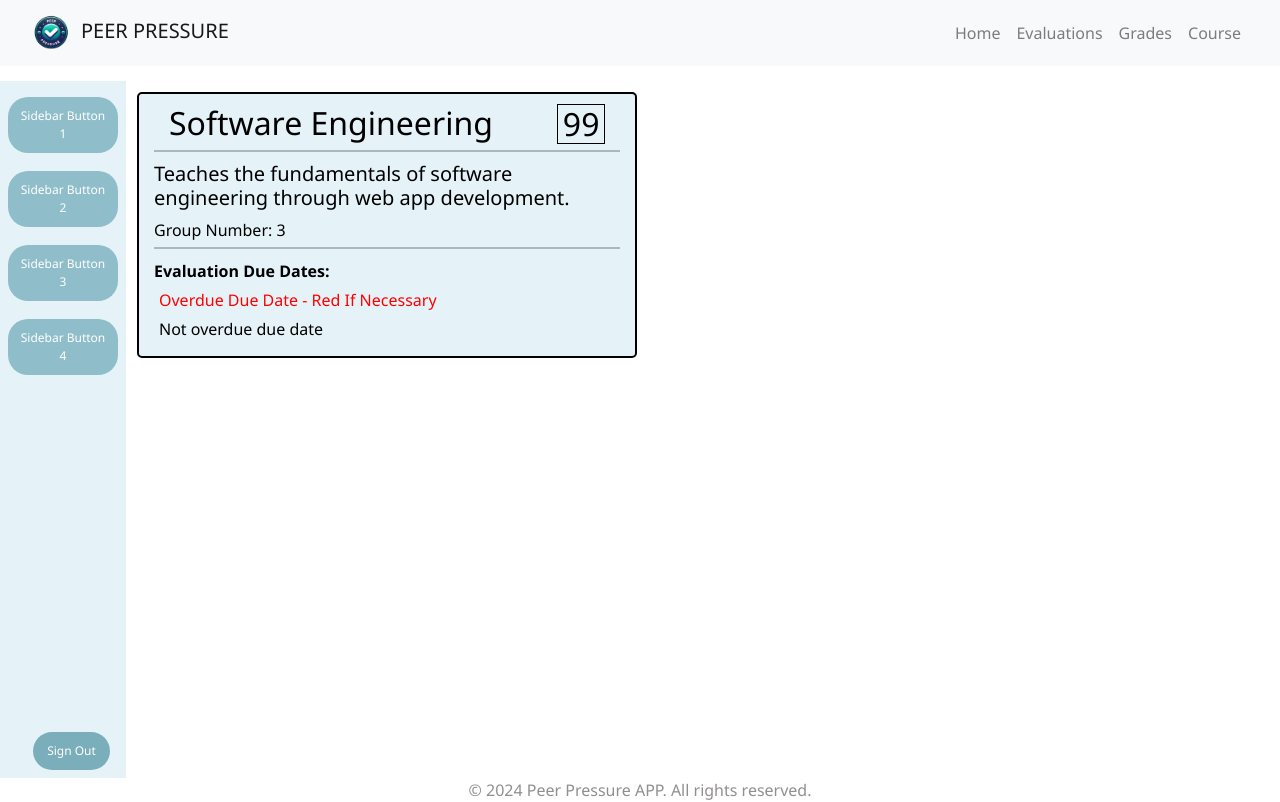
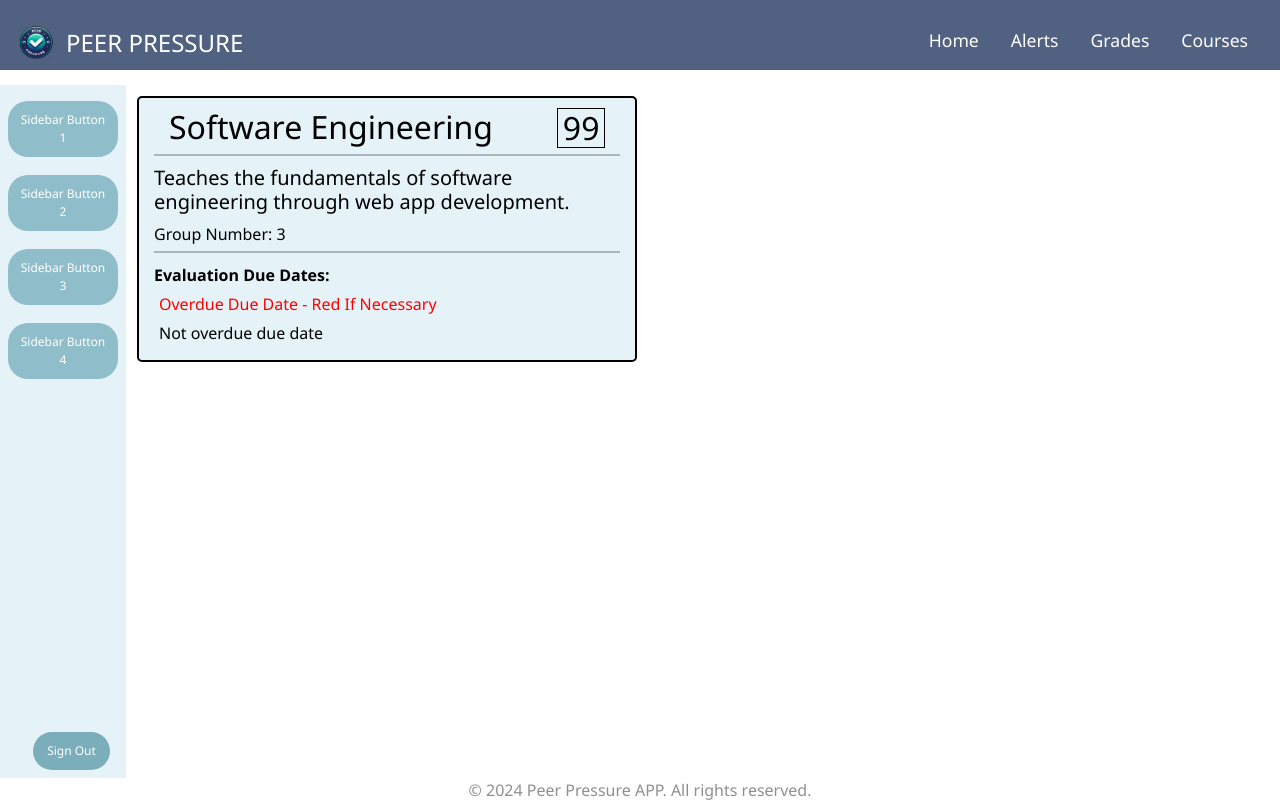
Before and after one commit to WVU-CS230-2024-05-Group02/Peer_Pressure, a React (Create React App) app: page /home in a window 1280 px wide. Built offline with nearby package versions, Linux system fonts and the light colour scheme.

Commit message:
More changes

```diff
--- a/src/App.css
+++ b/src/App.css
@@ -167,4 +167,99 @@ input::placeholder{
   height: 22px;
   color: rgb(145, 142, 142);
 }
+
+/* new */
+
+.navbar {
+  background: #516182;
+  height: 70px;
+  display: flex;
+  justify-content: center;
+  align-items: center;
+  font-size: 1.1rem;
+}
+
+.navbar__container {
+  display: flex;
+  justify-content: space-between;
+  height: 80px;
+  z-index: 1;
+  width: 100%;
+  max-width: 1500px;
+}
+
+.navbar__logo {
+  color: #fff;
+  justify-self: start;
+  cursor: pointer;
+  text-decoration: none;
+  font-size: 1.5rem;
+  display: flex;
+  align-items: center;
+  margin-bottom: 10px;
+}
+
+.navbar__menu-icon {
+  display: none;
+}
+
+.navbar__menu {
+  display: flex;
+  align-items: center;
+  list-style: none;
+  text-align: center;
+}
+
+.navbar__item {
+  height: 80px;
+}
+
+.navbar__links {
+  color: #fff;
+  text-decoration: none;
+  padding: 0.5rem 1rem;
+  height: 100%;
+  display: flex;
+  align-items: center;
+}
+
+@media screen and (max-width: 960px) {
+  .navbar__menu-icon {
+    display: block;
+    position: absolute;
+    top: 0;
+    right: 0;
+    transform: translate(-100%, 60%);
+    font-size: 1.8rem;
+    cursor: pointer;
+  }
+
+  .navbar__menu {
+    display: flex;
+    flex-direction: column;
+    width: 100%;
+    height: 90vh;
+    position: absolute;
+    top: 80px;
+    left: -100%;
+    opacity: 1;
+    transition: all 0.5s ease;
+  }
+
+  .navbar__menu.active {
+    background: #333;
+    left: 0;
+    opacity: 1;
+    transition: all 0.5s ease;
+    z-index: 1;
+  }
+
+  .navbar__links {
+    text-align: center;
+    padding: 2rem;
+    width: 100%;
+    display: table;
+  }
+}
+
 /* End of Generic */
--- a/src/components/Navbar.js
+++ b/src/components/Navbar.js
@@ -1,115 +1,179 @@
-// import React, {useState, useEffect} from 'react';
-// import 'bootstrap/dist/css/bootstrap.css';
-// import { Link } from 'react-router-dom';
-// import { set } from 'react-hook-form';
-// import './Navbar.css';
-// import { Button } from './Button';
+// // import React, {useState, useEffect} from 'react';
+// // import 'bootstrap/dist/css/bootstrap.css';
+// // import { Link } from 'react-router-dom';
+// // import { set } from 'react-hook-form';
+// // import './Navbar.css';
+// // import { Button } from './Button';
 
-// function Navbar() {
-//   const [click, setClick] = useState(false);
-//   const[button, setButton] = useState(true);
+// // function Navbar() {
+// //   const [click, setClick] = useState(false);
+// //   const[button, setButton] = useState(true);
 
-//   const handleClick = () => setClick(!click);
-//   const closeMobileMenu = () => setClick(false);
+// //   const handleClick = () => setClick(!click);
+// //   const closeMobileMenu = () => setClick(false);
 
-//   const showButton = () => {
-//     if(window.innerWidth <= 960){
-//       setButton(false);
-//     } else {
-//       setButton(true);
-//     }
-//   };
+// //   const showButton = () => {
+// //     if(window.innerWidth <= 960){
+// //       setButton(false);
+// //     } else {
+// //       setButton(true);
+// //     }
+// //   };
 
-//   useEffect(() => {
-//     showButton();
-//   }, []);
+// //   useEffect(() => {
+// //     showButton();
+// //   }, []);
 
 
-//   window.addEventListener('resize', showButton);
+// //   window.addEventListener('resize', showButton);
 
-//   return (
-//     <>
-//     <nav className="navbar">
-//       <div className='navbar-container'>
-//         <Link to='/' className='navbar-logo' onClick={closeMobileMenu}>
-//           <img src="/PeerPressureLogo.png" alt="Peer Pressure Logo" style={{ width: '40px', height: '40px', marginRight: '10px' }} />
-//           PEER PRESSURE
-//         </Link>
-//         <div className='menu-icon' onClick={handleClick}>
-//           <i className={click ? 'fas-fa-times': 'fa-solid fa-bars'} />
-//         </div>
-//         <ul className={click ? 'nav-menu active' : 'nav-memu'}>
-//           <li className='nav-item'>
-//             <link to='/' className='nav-links' onClick={closeMobileMenu}>
-//               Button1
-//             </link>
-//           </li>
-//           <li className='nav-item'>
-//             <link to='/button2' className='nav-links' onClick={closeMobileMenu}>
-//               Button2
-//             </link>
-//           </li>
-//           <li className='nav-item'>
-//             <link to='/button3' className='nav-links' onClick={closeMobileMenu}>
-//               Button3
-//             </link>
-//           </li>
-//           <li className='nav-item'>
-//             <link to='/sign-out' className='nav-links-mobile' onClick={closeMobileMenu}>
-//               Sign Out
-//             </link>
-//           </li>
-//         </ul>
-//         {button && <Button buttonStyle='btn--outline'>SIGN OUT</Button>}
-//       </div>
-//     </nav>
-//     </>
-//   );
-// };
+// //   return (
+// //     <>
+// //     <nav className="navbar">
+// //       <div className='navbar-container'>
+// //         <Link to='/' className='navbar-logo' onClick={closeMobileMenu}>
+// //           <img src="/PeerPressureLogo.png" alt="Peer Pressure Logo" style={{ width: '40px', height: '40px', marginRight: '10px' }} />
+// //           PEER PRESSURE
+// //         </Link>
+// //         <div className='menu-icon' onClick={handleClick}>
+// //           <i className={click ? 'fas-fa-times': 'fa-solid fa-bars'} />
+// //         </div>
+// //         <ul className={click ? 'nav-menu active' : 'nav-memu'}>
+// //           <li className='nav-item'>
+// //             <link to='/' className='nav-links' onClick={closeMobileMenu}>
+// //               Button1
+// //             </link>
+// //           </li>
+// //           <li className='nav-item'>
+// //             <link to='/button2' className='nav-links' onClick={closeMobileMenu}>
+// //               Button2
+// //             </link>
+// //           </li>
+// //           <li className='nav-item'>
+// //             <link to='/button3' className='nav-links' onClick={closeMobileMenu}>
+// //               Button3
+// //             </link>
+// //           </li>
+// //           <li className='nav-item'>
+// //             <link to='/sign-out' className='nav-links-mobile' onClick={closeMobileMenu}>
+// //               Sign Out
+// //             </link>
+// //           </li>
+// //         </ul>
+// //         {button && <Button buttonStyle='btn--outline'>SIGN OUT</Button>}
+// //       </div>
+// //     </nav>
+// //     </>
+// //   );
+// // };
 
-// export default Navbar;
+// // export default Navbar;
 
-// import React, {useState} from 'react';
+// // import React, {useState} from 'react';
+// // import 'bootstrap/dist/css/bootstrap.css';
+// // import { Link } from 'react-router-dom';
+// // import "../App.css";
+
+
+// import React, { useState } from 'react';
 // import 'bootstrap/dist/css/bootstrap.css';
 // import { Link } from 'react-router-dom';
 // import "../App.css";
 
+// function Navbar() {
+//   const [click, setClick] = useState(false);
+//   return (
+//     <nav className="navbar navbar-expand-lg navbar-light bg-light">
+//       <div className='container-fluid'>
+//         <Link to='/' className='navbar-brand'>
+//           <img src="/PeerPressureLogo.png" alt="Peer Pressure Logo" style={{ width: '40px', height: '40px', marginRight: '10px' }} />
+//           PEER PRESSURE
+//         </Link>
+//         <button className="navbar-toggler" type="button" onClick={() => setClick(!click)}>
+//           <span className="navbar-toggler-icon"></span>
+//         </button>
+//         <div className={`collapse navbar-collapse ${click ? 'show' : ''}`}>
+//           <ul className="navbar-nav ml-auto">
+//             <li className="nav-item">
+//               <Link to="/home" className="nav-link">Home</Link>
+//             </li>
+//             <li className="nav-item">
+//               <Link to="/alert" className="nav-link">Alerts</Link>
+//             </li>
+//             <li className="nav-item">
+//               <Link to="/grades" className="nav-link">Grades</Link>
+//             </li>
+//             <li className="nav-item">
+//               <Link to="/course" className="nav-link">Course</Link>
+//             </li>
+//           </ul>
+//         </div>
+//       </div>
+//     </nav>
+//   );
+// }
 
-import React, { useState } from 'react';
+// export default Navbar;
+
+import React, { useState, useEffect } from 'react';
 import 'bootstrap/dist/css/bootstrap.css';
 import { Link } from 'react-router-dom';
-import "../App.css";
+import '../App.css';
 
 function Navbar() {
   const [click, setClick] = useState(false);
+
+  const handleClick = () => setClick(!click);
+  const closeMobileMenu = () => setClick(false);
+
+  const showButton = () => {
+    if (window.innerWidth <= 960) {
+      setClick(false);
+    }
+  };
+
+  useEffect(() => {
+    showButton();
+  }, []);
+
+  window.addEventListener('resize', showButton);
+
   return (
-    <nav className="navbar navbar-expand-lg navbar-light bg-light">
-      <div className='container-fluid'>
-        <Link to='/' className='navbar-brand'>
-          <img src="/PeerPressureLogo.png" alt="Peer Pressure Logo" style={{ width: '40px', height: '40px', marginRight: '10px' }} />
-          PEER PRESSURE
-        </Link>
-        <button className="navbar-toggler" type="button" onClick={() => setClick(!click)}>
-          <span className="navbar-toggler-icon"></span>
-        </button>
-        <div className={`collapse navbar-collapse ${click ? 'show' : ''}`}>
-          <ul className="navbar-nav ml-auto">
-            <li className="nav-item">
-              <Link to="/home" className="nav-link">Home</Link>
+    <>
+      <nav className="navbar">
+        <div className='navbar__container'>
+          <Link to='/' className='navbar__logo' onClick={closeMobileMenu}>
+            <img src="/PeerPressureLogo.png" alt="Peer Pressure Logo" style={{ width: '40px', height: '40px', marginRight: '10px' }} />
+            PEER PRESSURE
+          </Link>
+          <div className='navbar__menu-icon' onClick={handleClick}>
+            <i className={click ? 'fas fa-times' : 'fas fa-bars'} />
+          </div>
+          <ul className={click ? 'navbar__menu active' : 'navbar__menu'}>
+            <li className='navbar__item'>
+              <Link to='/home' className='navbar__links' onClick={closeMobileMenu}>
+                Home
+              </Link>
             </li>
-            <li className="nav-item">
-              <Link to="/evaluations" className="nav-link">Evaluations</Link>
+            <li className='navbar__item'>
+              <Link to='/alert' className='navbar__links' onClick={closeMobileMenu}>
+                Alerts
+              </Link>
             </li>
-            <li className="nav-item">
-              <Link to="/grades" className="nav-link">Grades</Link>
+            <li className='navbar__item'>
+              <Link to='/grades' className='navbar__links' onClick={closeMobileMenu}>
+                Grades
+              </Link>
             </li>
-            <li className="nav-item">
-              <Link to="/course" className="nav-link">Course</Link>
+            <li className='navbar__item'>
+              <Link to='/course' className='navbar__links' onClick={closeMobileMenu}>
+                Courses
+              </Link>
             </li>
           </ul>
         </div>
-      </div>
-    </nav>
+      </nav>
+    </>
   );
 }
 
```
